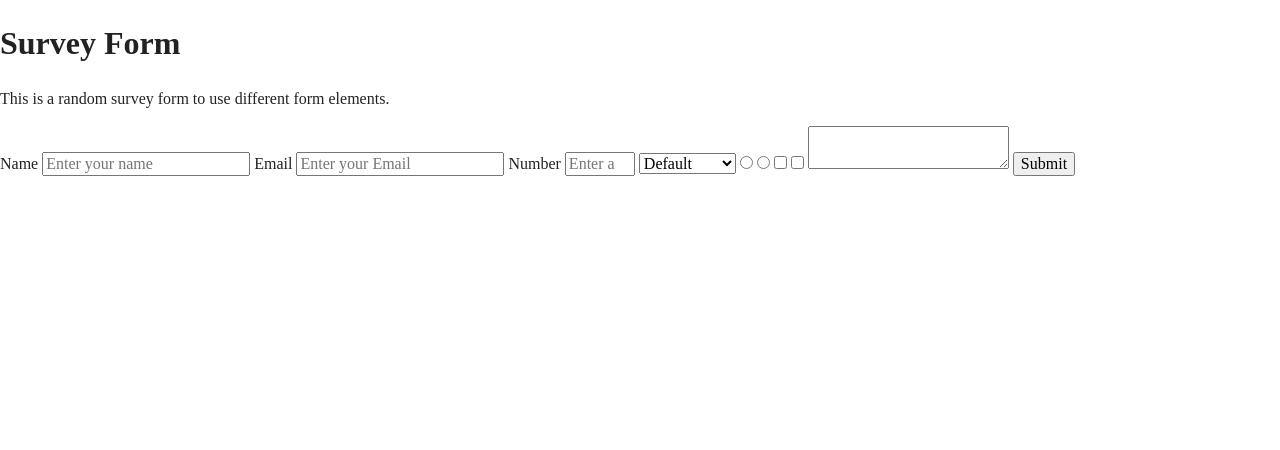
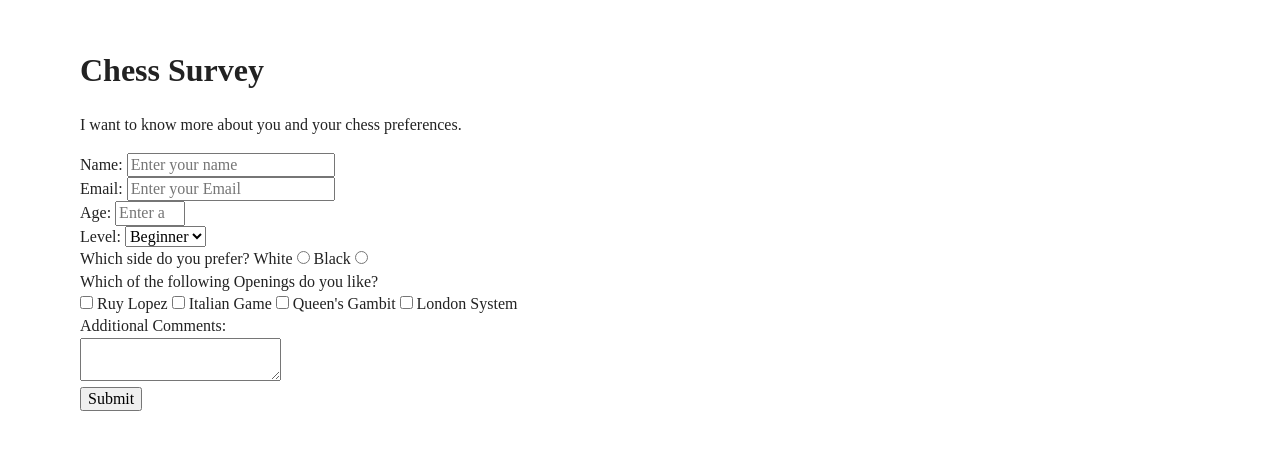
Before and after one commit to leduec/surveyForm, a plain HTML site: page index.html in a window 1280 px wide. Drawn offline with Linux system fonts and the light colour scheme.

Commit message:
Add additional options

```diff
--- a/css/main.css
+++ b/css/main.css
@@ -97,7 +97,9 @@ textarea {
    Author's custom styles
    ========================================================================== */
 
-
+#main {
+    margin: 3em 5em;
+}
 
 /* ==========================================================================
    Helper classes
--- a/index.html
+++ b/index.html
@@ -17,24 +17,47 @@
     <p class="browserupgrade">You are using an <strong>outdated</strong> browser. Please <a href="https://browsehappy.com/">upgrade your browser</a> to improve your experience and security.</p>
   <![endif]-->
     <div id="main">
-        <h1 id="title">Survey Form</h1>
-        <p id="description">This is a random survey form to use different form elements.</p>
+        <h1 id="title">Chess Survey</h1>
+        <p id="description">I want to know more about you and your chess preferences.</p>
         <form id="survey-form">
-            <label id="name-label" for="name">Name</label>
+            <label id="name-label" for="name">Name:</label>
             <input id="name" required placeholder="Enter your name">
-            <label id="email-label" for="email">Email</label>
+            <br>
+            <label id="email-label" for="email">Email:</label>
             <input id="email" type="email" required placeholder="Enter your Email">
-            <label id="number-label" for="number">Number</label>
+            <br>
+            <label id="number-label" for="number">Age:</label>
             <input id="number" type="number" min="1" max="128" placeholder="Enter a random number">
+            <br>
+            <label id="select-label" for="dropdown">Level:</label>
             <select id="dropdown">
-                <option value="default">Default</option>
-                <option value="best">Best choice</option>
+                <option value="default">Beginner</option>
+                <option value="best">Expert</option>
             </select>
-            <input type="radio" name="radio-buttons" value="1">
-            <input type="radio" name="radio-buttons" value="2">
-            <input type="checkbox" value="check1">
-            <input type="checkbox" value="check2">
-            <textarea></textarea>
+            <br>
+            <label id="radio-label" for="radio-buttons">
+                Which side do you prefer?
+            </label>
+            <label for="radio1">White</label>
+            <input id="radio1" type="radio" name="radio-buttons" value="1">
+            <label for="radio2">Black</label>
+            <input id="radio2" type="radio" name="radio-buttons" value="2">
+            <br>
+            <label id="checkbox-label" for="checkbox">Which of the following Openings do you like?</label>
+            <br>
+            <input id="check1" type="checkbox" value="rl">
+            <label for="check1">Ruy Lopez</label>
+            <input id="check2" type="checkbox" value="ig">
+            <label for="check2">Italian Game</label>
+            <input id="check3" type="checkbox" value="qg">
+            <label for="check3">Queen's Gambit</label>
+            <input id="check4" type="checkbox" value="ls">
+            <label for="check4">London System</label>
+            <br>
+            <label id="textarea-label" for="additional">Additional Comments:</label>
+            <br>
+            <textarea id="additional"></textarea>
+            <br>
             <button id="submit">Submit</button>
         </form>
     </div>
```
